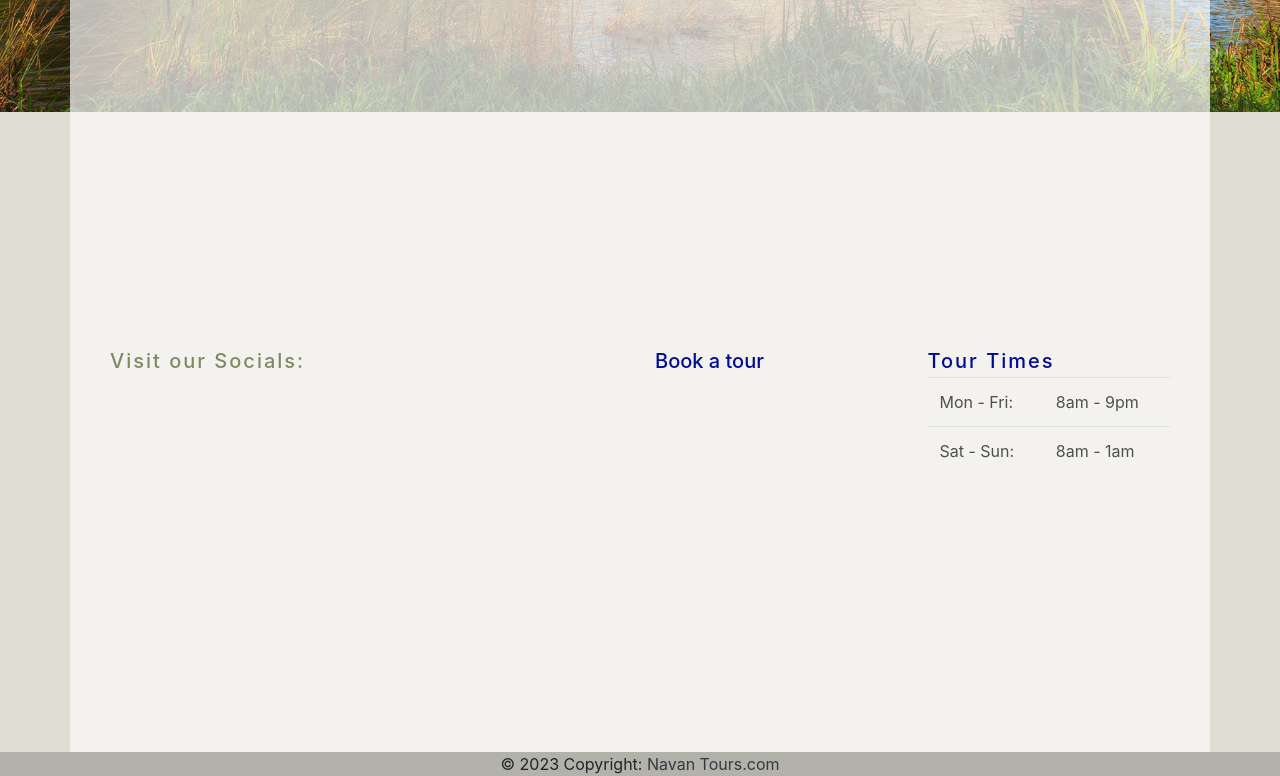
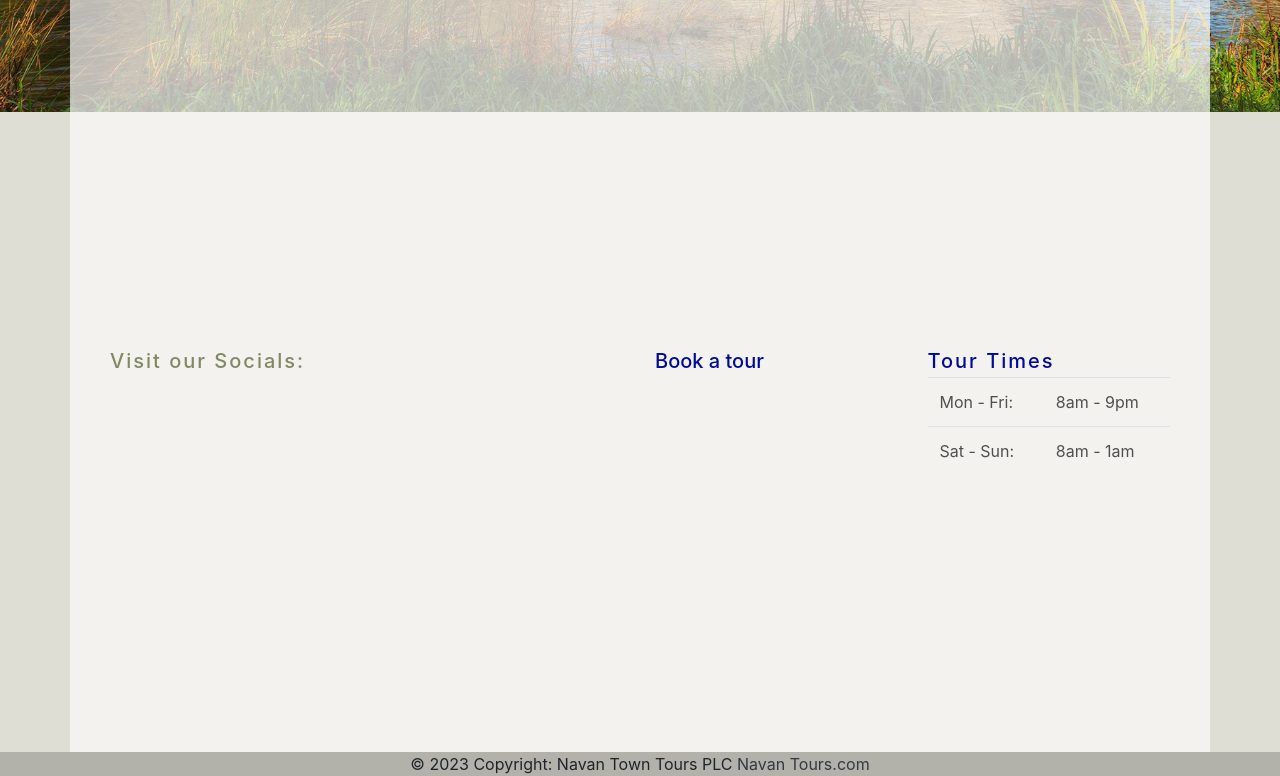
Before and after one commit to Code-Institute-Submissions/Navan-Tours-Booking, a plain HTML site: page index.html in a window 1280 px wide. Shown: the part 670-1446 px from the top of the page. Drawn offline with nearby package versions, Linux system fonts and the light colour scheme.

```diff
--- a/index.html
+++ b/index.html
@@ -93,7 +93,7 @@
     </div>
   </div>
   <div class="text-center" style="background-color: rgba(0, 0, 0, 0.2);">
-    © 2023 Copyright:
+    © 2023 Copyright: Navan Town Tours PLC
     <a class="text-dark" href="/index.html">Navan Tours.com</a>
   </div>
 </footer>
```
Also changed, not shown: 1 other file.
